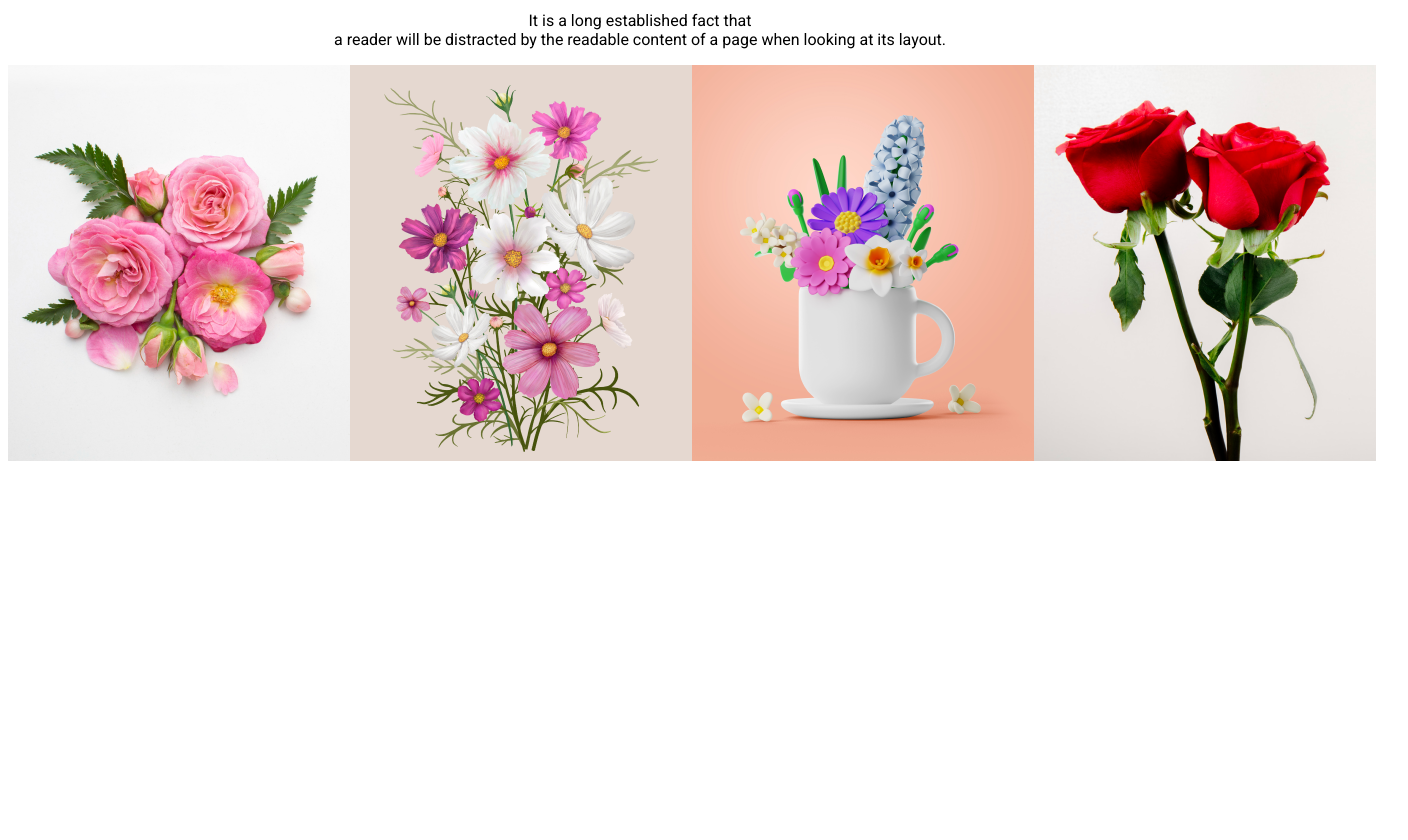
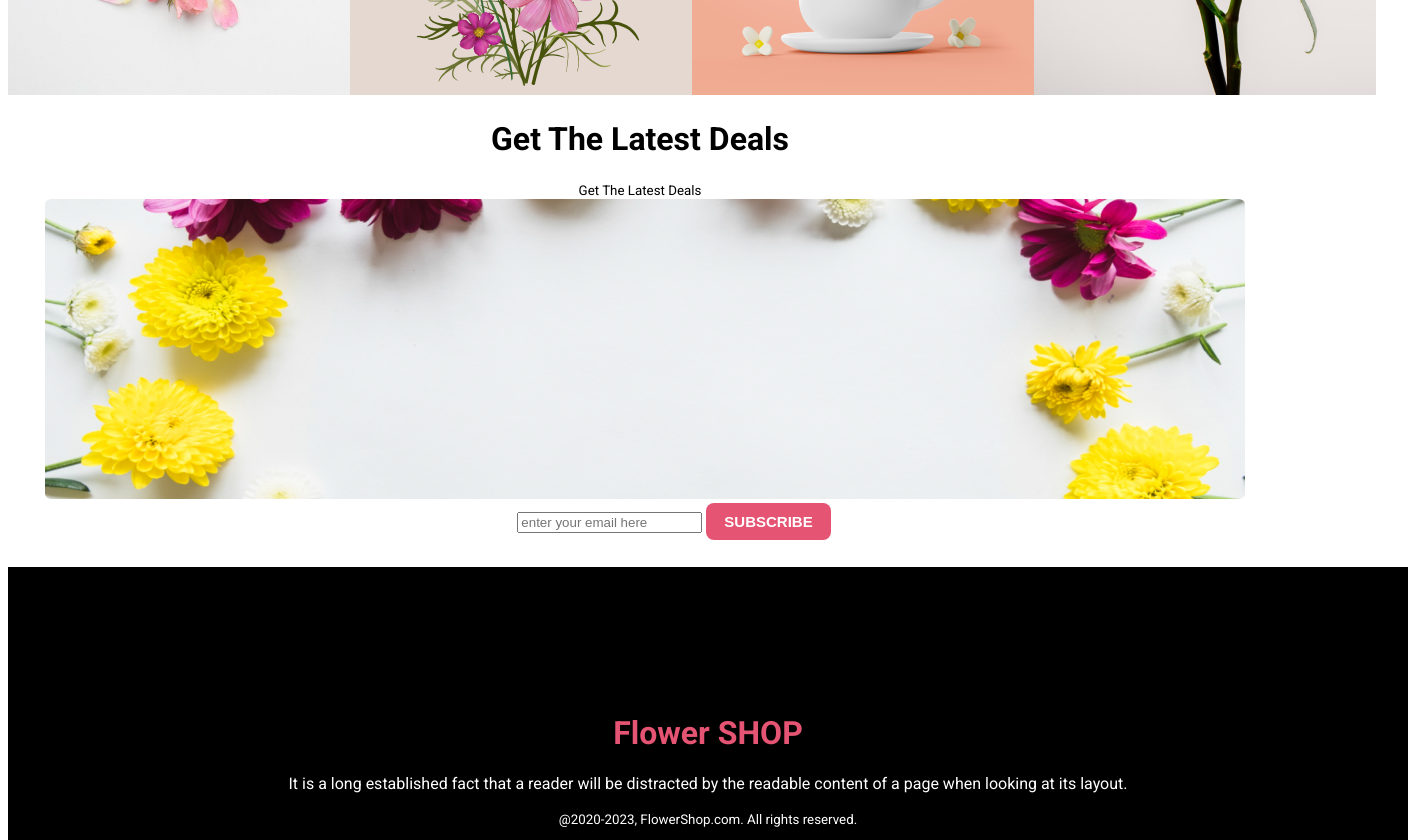
Before and after one commit to nabilxr7/my-flower-shop, a plain HTML site: page index.html in a window 1280 px wide. Shown: the part 1960-2800 px from the top of the page, 1408 px wide, since content can reach past the window. Before the commit the page ends 2433 px from the top, so only its background shows below. Drawn offline with Linux system fonts and the light colour scheme.

Commit message:
my flower shop

```diff
--- a/index.html
+++ b/index.html
@@ -17,11 +17,8 @@
 <div>
 <h1 class="banner-greeting">Let's make<br> beautiful flowers a part of your life.</h1>
 <small><p>It is a long established fact that a reader will be distracted<br> by the readable content of a page when looking at its layout.<br> The point of using Lorem Ipsum is that<br> it has a more-or-less normal distribution of letters</small>
-    <ul><button class="btn-primary">Shop now</button></ul>
-</div>
-
-<img class="profile-pic" src="images/pngwing 10.png" alt="">
-
+    <ul><button class="btn-primary">Shop now</button>
+    </ul>
 
 
 </div>
@@ -85,29 +82,27 @@
 <div class="skill-boy-two"><img src="images/Rectangle 4.png" alt=""></div>
 <div class="skill-boy-three"><img src="images/Rectangle 5.png" alt=""></div>
 <div class="skill-boy-four"><img src="images/Rectangle 6.png" alt=""></div>
+
+</section>
+</main>
+<header class="box">
+
+<div class="circle">
+<div> <h1>Get The Latest Deals</h1>
+    <small>Get The Latest Deals</small>
+</div>
+<img class="boss" src="images/Rectangle 9.png"></div>
+<div class="new">
+<input type="email" placeholder="enter your email here">
+<button class="btn-primary">SUBSCRIBE</button>
+</div>
+
 </div>
 
 
 
 
-
-
-
-
-
-
-
-</section>
-
-
-
-
-
-
-
-
-
-</main>
+</header>
 
 
 
@@ -149,6 +144,14 @@
 
 
 </main>
+<footer class="foter">
+    <h1 class="foter-title"><span>Flower</span> SHOP</h1>
+    <p>It is a long established fact that a reader will be distracted by the readable content of a page when looking at its layout.</p>
+    <small>@2020-2023, FlowerShop.com. All rights reserved.</small>
+
+
+
+</footer>
 
 
 
--- a/styles/my flower shop.css
+++ b/styles/my flower shop.css
@@ -108,3 +108,38 @@ align-items: center
     flex-shrink: 0;
 
 }
+.boss{width: 1200px;
+    height: 300px;
+    flex-shrink: 0;
+margin-left: 10px;
+
+}
+.circle{text-align: center;
+
+
+
+}
+
+.new{width: 700px;
+    height: 64px;
+    flex-shrink: 0;
+    box-sizing: border-box;
+
+    text-align: center;
+    margin-left: 25%;
+
+}
+.foter{text-align: center;
+    margin-right: 100%;
+    color: white;
+    background-color: black;
+    width: 1400px;
+height: 320px;
+flex-shrink: 0;
+padding-top: 10%;
+
+
+}
+.foter-title{
+    color: #E55473;
+}
```
